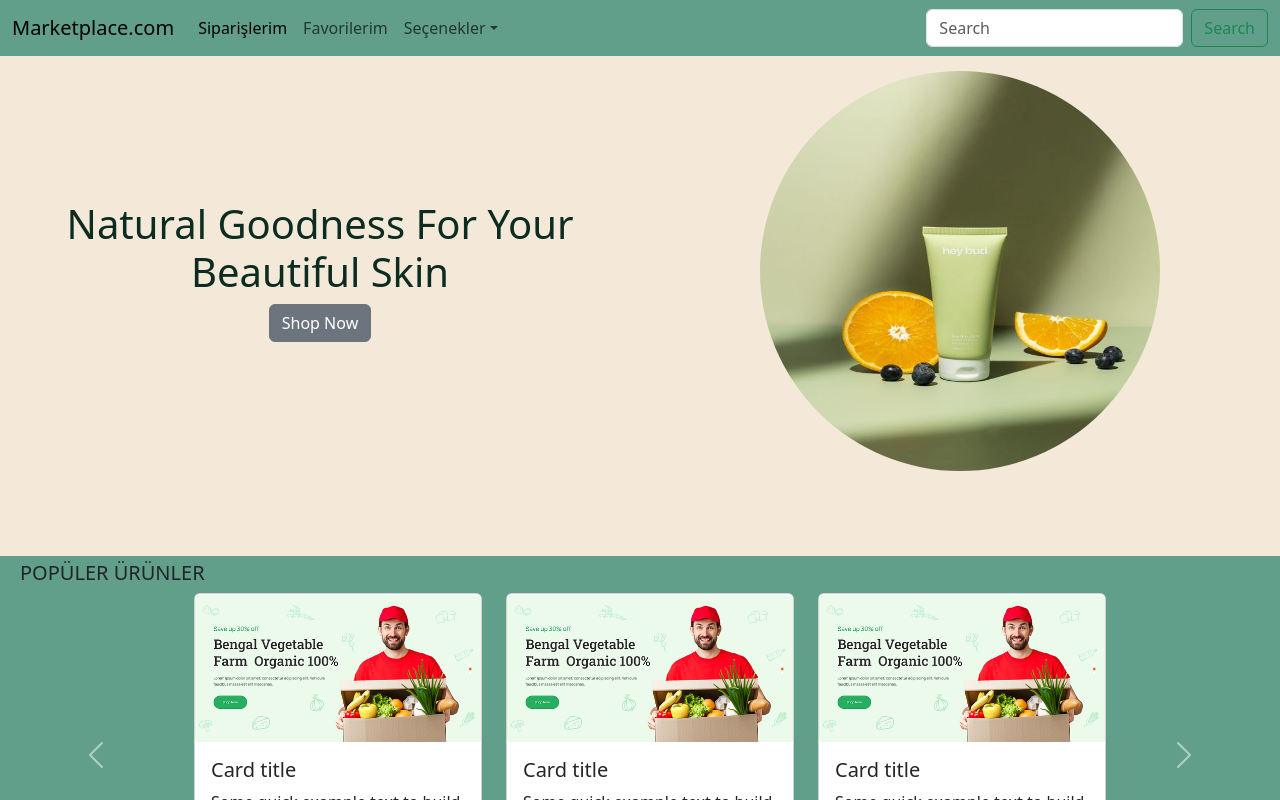
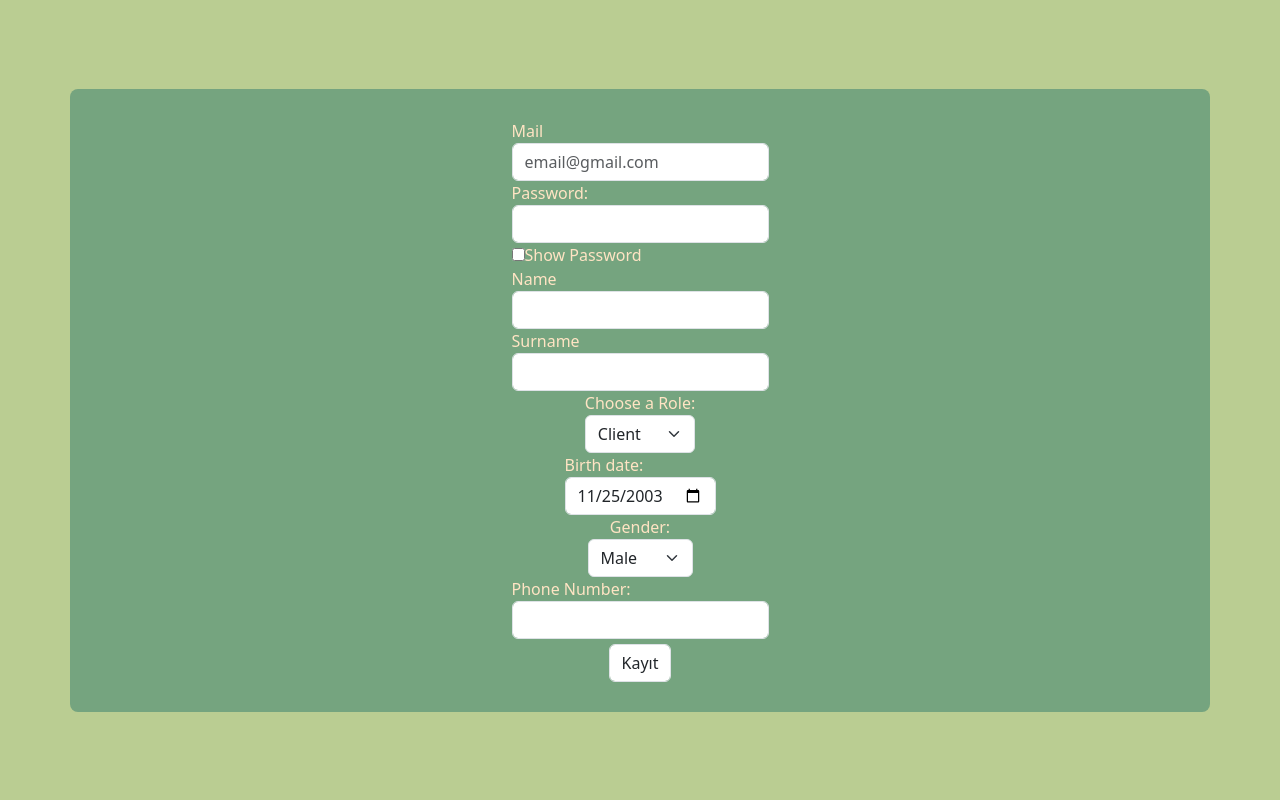
Before and after one commit to StrayRaider/Web_Project, a React (Vite) app: page /signUp in a window 1280 px wide. Shown: the top 800 px of the page. Built offline with nearby package versions, Linux system fonts and the light colour scheme.

Commit message:
giriş ve kayıt ekranları önyüzü eklnedi

```diff
--- a/package.json
+++ b/package.json
@@ -12,7 +12,8 @@
     "bootstrap": "^5.3.3",
     "react": "^18.2.0",
     "react-bootstrap": "^2.10.2",
-    "react-dom": "^18.2.0"
+    "react-dom": "^18.2.0",
+    "react-router-dom": "^6.23.1"
   },
   "devDependencies": {
     "@types/react": "^18.0.27",
--- a/src/App.jsx
+++ b/src/App.jsx
@@ -1,9 +1,20 @@
-import ListGroup from "./components/listGroup";
+import React from "react";
+import { BrowserRouter as Router, Route, Routes } from "react-router-dom";
+import Marketing from "./components/marketing";
+import SignIn from "./components/signIn";
+import SignUp from "./components/signUp";
+
 function App() {
   return (
-    <div>
-      <ListGroup />
-    </div>
+    <Router>
+      <div>
+        <Routes>
+          <Route path="/" element={<SignIn />} />
+          <Route path="/home" element={<Marketing />} />{" "}
+          <Route path="/signUp" element={<SignUp />} />
+        </Routes>
+      </div>
+    </Router>
   );
 }
 
--- a/src/components/listGroup.jsx
+++ b/src/components/marketing.jsx
@@ -1,6 +1,8 @@
-import "./listGroup.css";
+import "./marketing.css";
+import { Link } from "react-router-dom";
+import React from "react";
 
-function ListGroup() {
+function Marketing() {
   return (
     <>
       <nav class="navbar navbar-expand-lg " id="navbar">
@@ -279,6 +281,11 @@ function ListGroup() {
         </button>
       </div>
 
+      <ul>
+        <li>
+          <Link to="/">Home</Link>
+        </li>
+      </ul>
       {/* FOOTER */}
       <div class="text-light text-center" id="footer">
         <p class="align-middle p-5 mb-0">
@@ -290,4 +297,4 @@ function ListGroup() {
   );
 }
 
-export default ListGroup;
+export default Marketing;
--- /dev/null
+++ b/src/components/signIn.css
@@ -0,0 +1,45 @@
+.fullPage {
+  position: absolute;
+  width: 100%;
+  height: max-content;
+  display: flex;
+  justify-content: center;
+  align-items: center;
+  background-color: rgb(186, 205, 146);
+}
+
+.container {
+  padding: 30px;
+  color: bisque;
+  background-color: rgb(117, 164, 127);
+  width: 50%;
+  max-width: 500px;
+  border-radius: 8px;
+  display: flex;
+  flex-direction: column;
+  align-items: center;
+}
+
+.inputs {
+  display: flex;
+  flex-direction: column;
+  width: 80%;
+  margin-top: 20px;
+}
+
+.inputs input {
+  margin-bottom: 15px;
+  padding: 10px;
+  border: 1px solid #ccc;
+  border-radius: 4px;
+}
+
+.buttons {
+  display: flex;
+  flex-direction: row;
+  margin-top: 10px;
+}
+
+.buttons button {
+  margin: 2px;
+}
--- /dev/null
+++ b/src/components/signIn.jsx
@@ -0,0 +1,40 @@
+import React from "react";
+import "./signIn.css";
+import { Link } from "react-router-dom";
+
+function SignIn() {
+  return (
+    <>
+      <div className="fullPage">
+        <div className="container">
+          <label>
+            Mail
+            <input
+              className="form-control"
+              type="email"
+              id="email"
+              required
+              placeholder="email@gmail.com"
+            />
+          </label>
+          <label>
+            Password:
+            <input className="form-control" type="password" id="password" />
+            <input type="checkbox" />
+            Show Password
+          </label>
+          <div className="buttons">
+            <button class="form-control" type="submit" id="signInBtn">
+              <Link to="/home">Giriş</Link>
+            </button>
+            <button class="form-control" type="submit" id="signUpBtn">
+              <Link to="/signUp">Kayıt</Link>
+            </button>
+          </div>
+        </div>
+      </div>
+    </>
+  );
+}
+
+export default SignIn;
--- /dev/null
+++ b/src/components/signUp.css
@@ -0,0 +1,41 @@
+.fullPage {
+  position: absolute;
+  width: 100%;
+  height: 100%;
+  display: flex;
+  justify-content: center;
+  align-items: center;
+  background-color: rgb(186, 205, 146);
+}
+
+.container {
+  color: bisque;
+  background-color: rgb(117, 164, 127);
+  width: 50%;
+  max-width: 500px;
+  border-radius: 8px;
+  display: flex;
+  flex-direction: column;
+  align-items: center;
+}
+
+.inputs {
+  display: flex;
+  flex-direction: column;
+  width: 20%;
+  margin-top: 20px;
+}
+
+.buttons {
+  display: flex;
+  flex-direction: row;
+  margin-top: 10px;
+}
+
+.buttons button {
+  margin: 2px;
+}
+
+#signBtn {
+  margin-top: 5px;
+}
--- /dev/null
+++ b/src/components/signUp.jsx
@@ -0,0 +1,83 @@
+import "./signUp.css";
+import { Link } from "react-router-dom";
+import React from "react";
+
+function signUp() {
+  return (
+    <>
+      <div class="fullPage">
+        <div class="container">
+          <label>
+            Mail
+            <input
+              class="form-control"
+              type="email"
+              id="email"
+              required
+              placeholder="email@gmail.com"
+            />
+          </label>
+          <label>
+            Password:
+            <input class="form-control" type="password" id="password" />
+            <input type="checkbox" />
+            Show Password
+          </label>
+          <label>
+            Name
+            <input class="form-control" type="text" id="name" required />
+          </label>
+          <label>
+            Surname
+            <input class="form-control" type="text" id="surname" required />
+          </label>
+          <label>
+            Choose a Role:
+            <select class="form-select" name="roles" id="roles">
+              <option value="client">Client</option>
+              <option value="trainer">Trainer</option>
+            </select>
+          </label>
+          <label for="start">
+            Birth date:
+            <input
+              class="form-control"
+              type="date"
+              id="date"
+              name="trip-start"
+              value="2003-11-25"
+              min="1900-01-01"
+              max="2023-12-31"
+            />
+          </label>
+
+          <label for="gender">Gender:</label>
+          <label>
+            <select class="form-select" name="gender" id="gender">
+              <option value="male">Male</option>
+              <option value="female">Female</option>
+            </select>
+          </label>
+
+          <label for="phone">
+            Phone Number:
+            <input
+              class="form-control"
+              type="tel"
+              id="phone"
+              name="phone"
+              pattern="[0-9]{3}-[0-9]{2}-[0-9]{3}"
+            />
+          </label>
+          <label>
+            <button class="form-control" type="submit" id="signBtn">
+              Kayıt
+            </button>
+          </label>
+        </div>
+      </div>
+    </>
+  );
+}
+
+export default signUp;
```
Also changed, not shown: src/components/marketing.css (renamed from src/components/listGroup.css), 1 other file (tests, documents, lock files or other folders).
